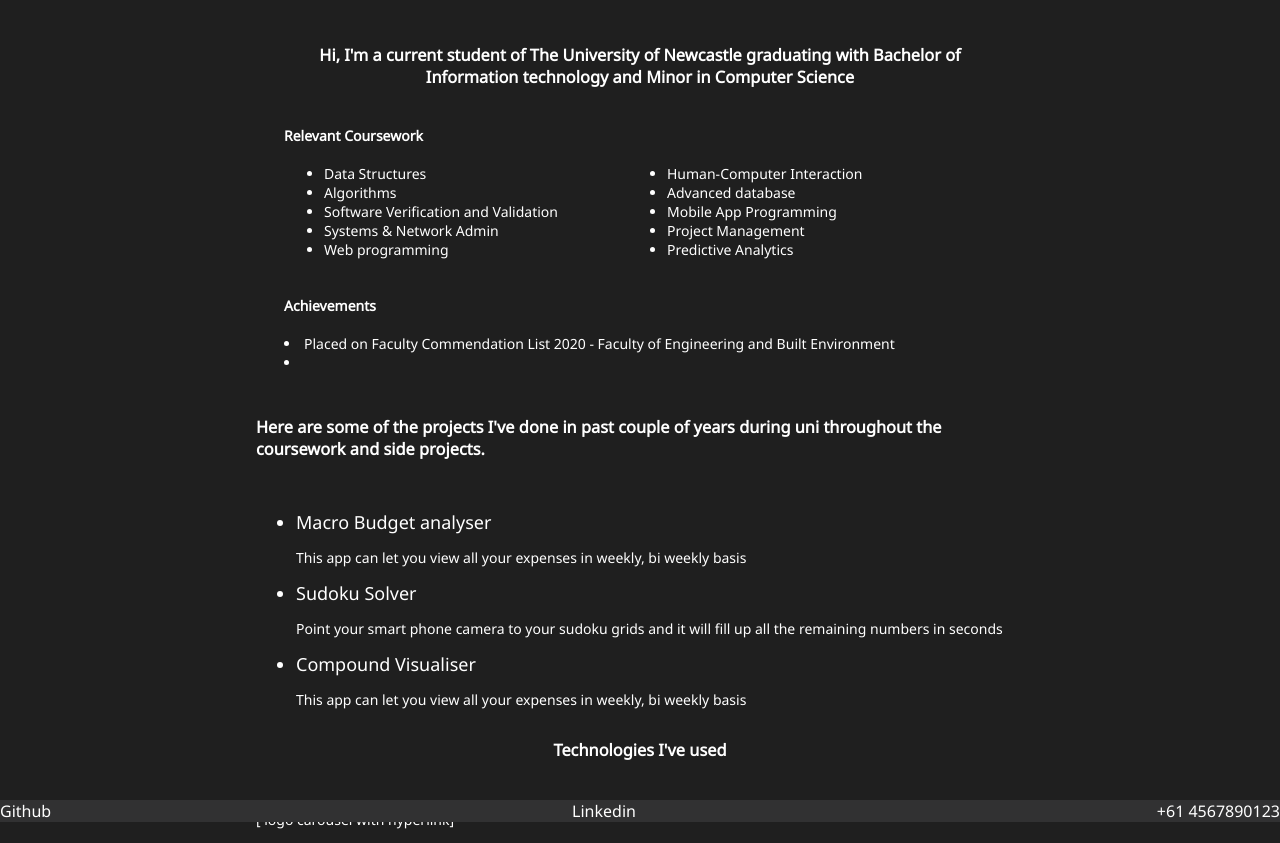
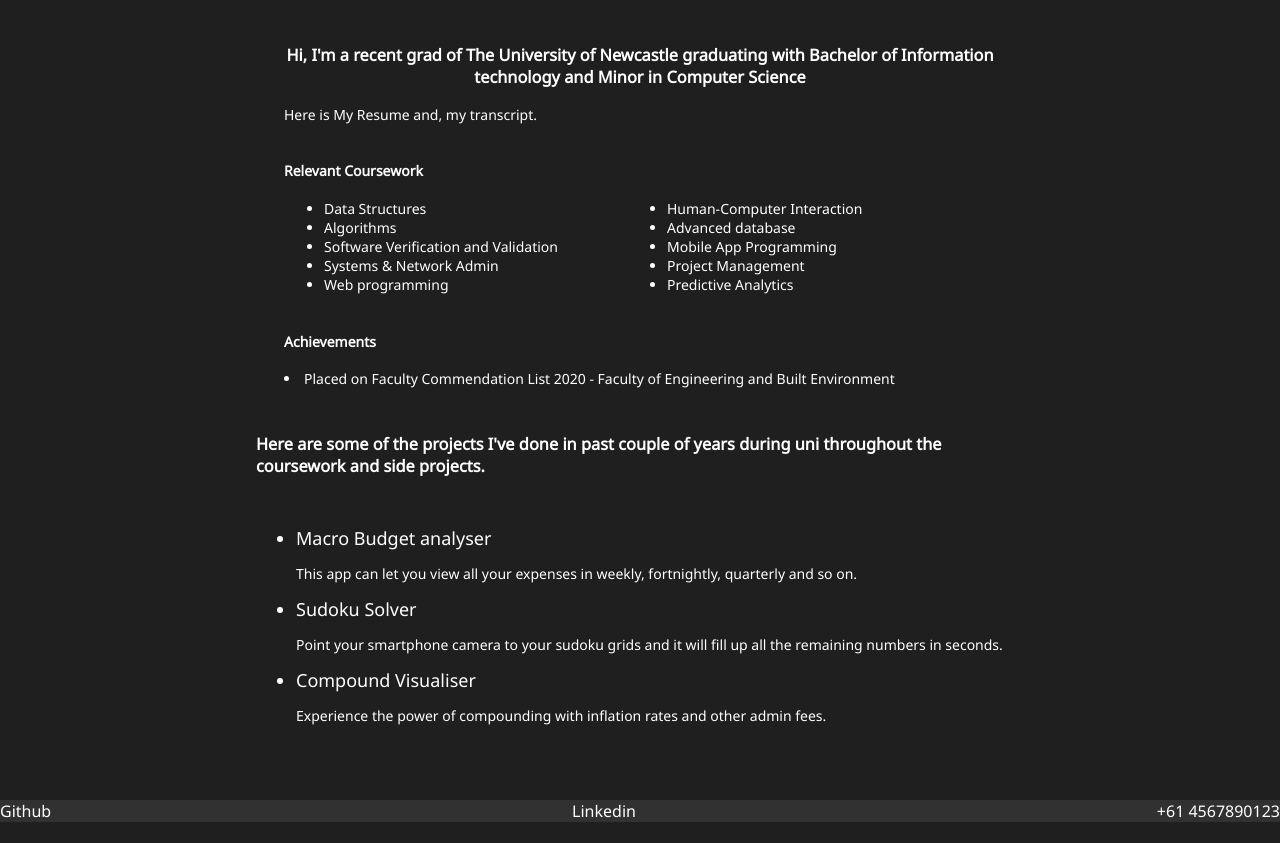
Before and after one commit to rewardkhe/website, a PHP site: page / in a window 1280 px wide. Shown: the part 66-909 px from the top of the page. After the commit the page ends 888 px from the top, so only its background shows below. Run offline with PHP 8.4, Linux system fonts and the light colour scheme.

Commit message:
fixed typos
ate with 'origin/main'.

```diff
--- a/CSS/style1.css
+++ b/CSS/style1.css
@@ -62,10 +62,7 @@ body {
 
 }
 
-
-
-
- a:link { text-decoration: none; color:white}
+a:link { text-decoration: none; color:white}
  a:visited {text-decoration: none; color: white;}
 .intro a:hover { text-decoration: none; color:rgba(114, 174, 192, 0.527); }
  a:focus { text-decoration: none; color:white; }
@@ -150,7 +147,7 @@ footer {
   width: 100vw;
   line-height: 50px;
   margin: 0px 0px 0px 0px;
-  bottom: 0;
+  /* bottom: 0; */
 }
 
 
--- a/index.php
+++ b/index.php
@@ -20,14 +20,14 @@
 <main>
     <div class="intro">
         <div class="secintro" >
-            <h3> Hi, I'm a current student of
+            <h3> Hi, I'm a recent grad of
                 <a href="https://www.newcastle.edu.au/study/undergraduate?utm_campaign=eni-uon-undergrad-intake-cm-ugd&gclid=EAIaIQobChMIndfk97Tw9wIVyxErCh02wgR1EAAYAiAAEgKi4PD_BwE&gclsrc=aw.ds">The University of Newcastle</a>
                 graduating with
                 <a href="https://www.newcastle.edu.au/degrees/bachelor-of-information-technology"> Bachelor of Information technology</a>
                 and Minor in
                 <a href="https://www.newcastle.edu.au/degrees/bachelor-of-computer-science">Computer Science</a>
             </h3>
-            <!-- <p> Here is My <a href=""> Resume</a> and, my <a href="">transcript. </a>   -->
+            <p> Here is My <a href=""> Resume</a> and, my <a href="">transcript. </a>
              <h4> <br> Relevant Coursework</h4>
                 <ul>
                     <li>Data Structures</li>
@@ -44,7 +44,7 @@
 
            <h4>  <br>Achievements </h4>
             <li> Placed on Faculty Commendation List 2020 - Faculty of Engineering and Built Environment </li>
-            <li> </li>
+
 
 
         </div>
@@ -55,25 +55,22 @@
             <h3>Here are some of the projects I've done in past couple of years during uni throughout the coursework and side projects.</h3> <br>
                 <ul>
                     <a href="https://www.google.com" target="_blank"> <li>Macro Budget analyser</li>
-                    <p> This app can let you view all your expenses in weekly, bi weekly basis</p> </a>
+                    <p> This app can let you view all your expenses in weekly, fortnightly, quarterly and so on.</p> </a>
                     <a href="https://www.google.com" target="_blank"> <li>Sudoku Solver</li>
-                    <p> Point your smart phone camera to your sudoku grids and it will fill up all the remaining numbers in seconds </p> </a>
+                    <p> Point your smartphone camera to your sudoku grids and it will fill up all the remaining numbers in seconds.</p> </a>
                     <a href="https://www.google.com" target="_blank"> <li>Compound Visualiser</li>
-                    <p> This app can let you view all your expenses in weekly, bi weekly basis</p> </a>
+                    <p> Experience the power of compounding with inflation rates and other admin fees.</p> </a>
 
                 </ul>
 
         </div>
 
 
-        <div class="sec_caro" >
+        <!-- <div class="sec_caro" >
 
         <h3>Technologies I've used </h3>
-        <br> <p> [ logo carousel with hyperlink] </p>
-
-
-
-        </div>
+        <br> <p>  </p>
+        </div> -->
     </div>
     <div class="contact">
 
```
